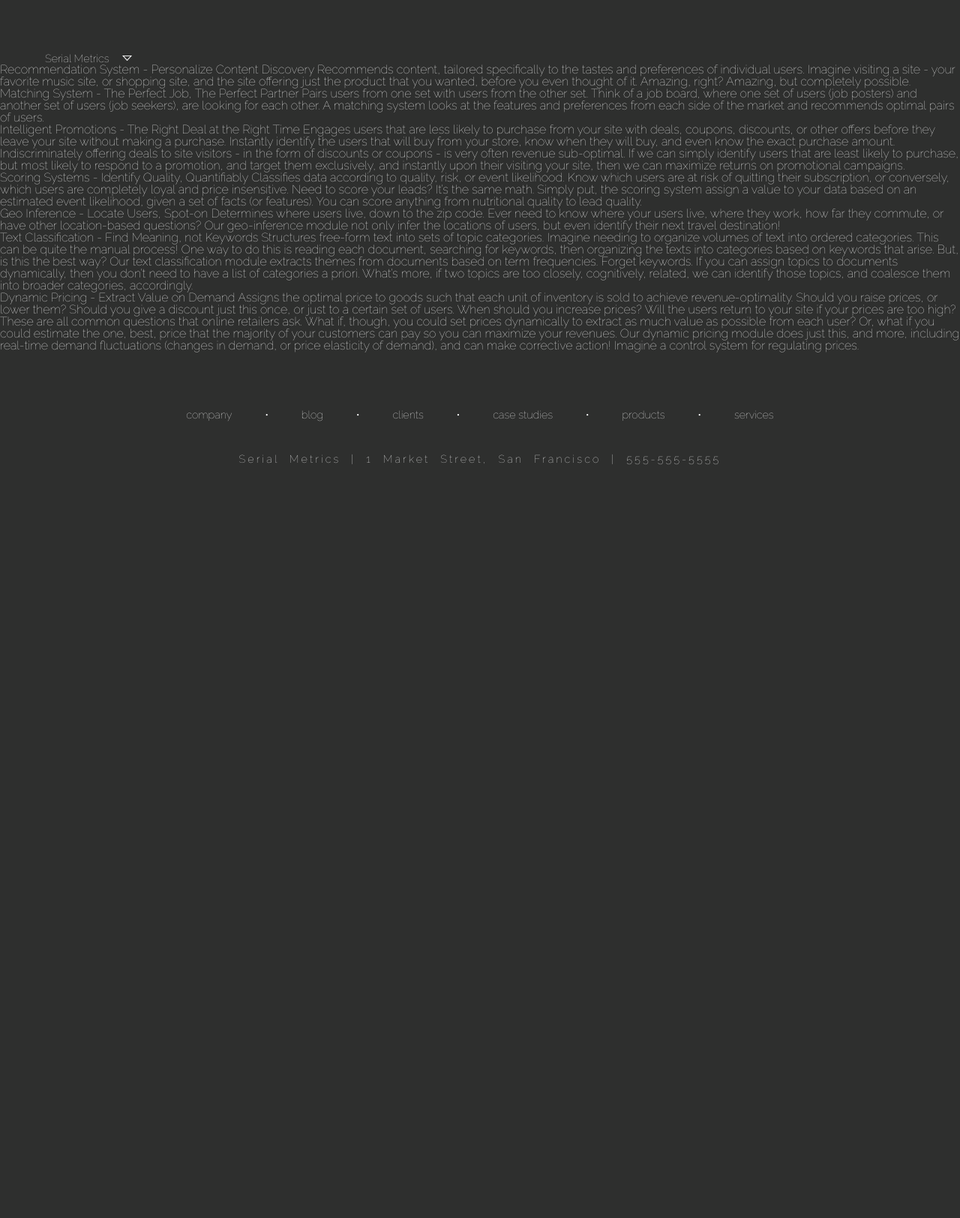
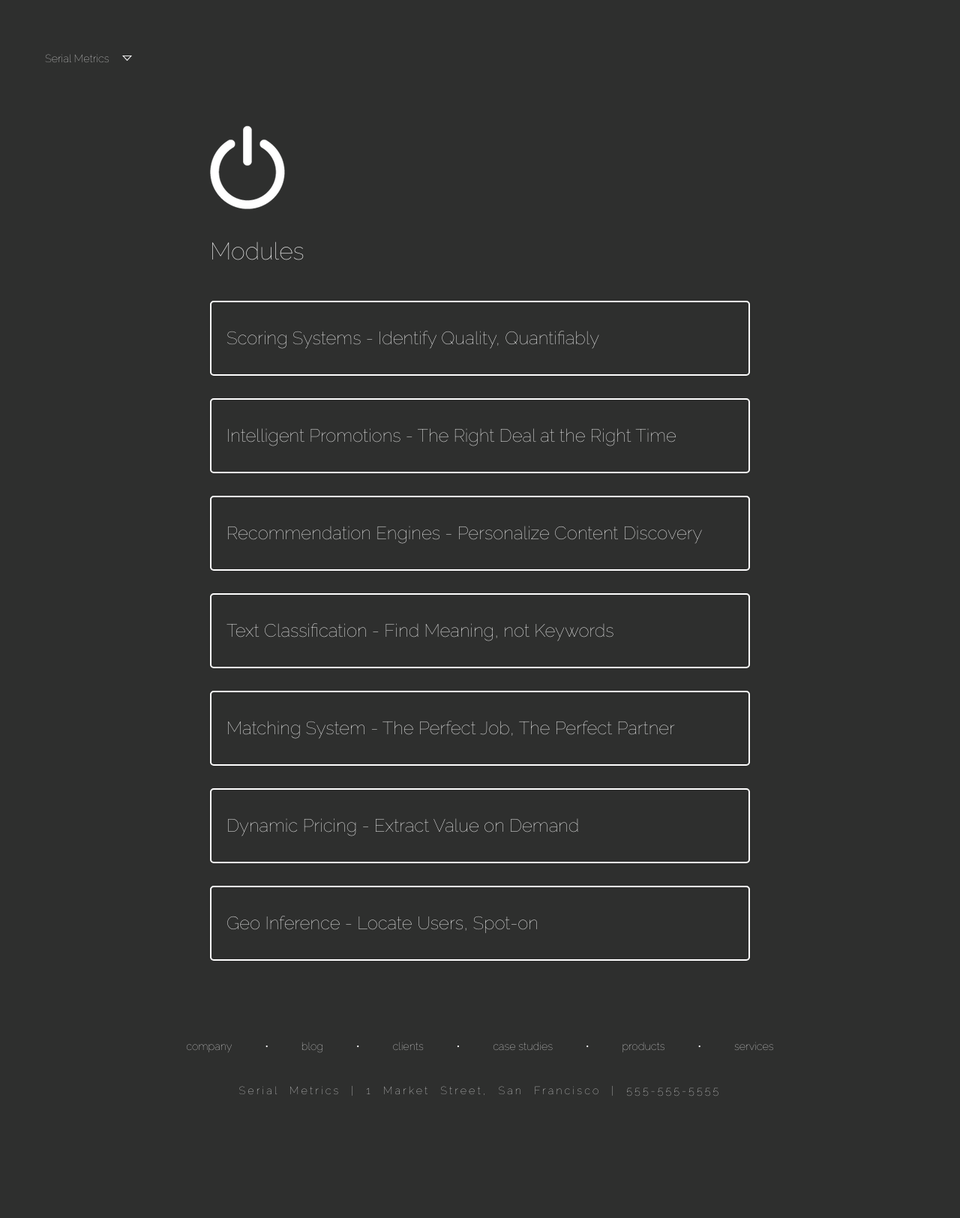
Before and after one commit to wreckslouie/serialmetrics, a PHP site: page /module_products.php in a window 1280 px wide. Shown: the whole page at 75% size. Before the commit the page ends 620 px from the top, so only its background shows below. Run offline with PHP 8.4, Linux system fonts and the light colour scheme; some libraries are stand-ins or nearby versions.

Commit message:
Add content and styles to modules page

```diff
--- /dev/null
+++ b/js/module_products.js
@@ -0,0 +1,17 @@
+$(function(){
+	$('.module-heading').click(function(e){
+		var sibling_content=$(this).siblings('.module-content');
+		if(sibling_content.css('display')=='none'){
+			$(sibling_content).slideDown(300);
+			e.stopPropagation();
+		}else{
+			$(sibling_content).slideUp(300);
+			e.stopPropagation();
+		}
+	});
+
+	$('html, body').click(function(){
+		$('.module-content').slideUp(300);
+	});
+
+});
--- a/module_products.php
+++ b/module_products.php
@@ -4,31 +4,33 @@
 	<title>Modules</title>
 	<?php include('includes/head_links.php'); ?>
 	<link rel="stylesheet" type="text/css" href="styles/module_products.css">
+	<script type="text/javascript" src="js/module_products.js"></script>
 </head>
 <body class="inside-page">
 
 	<?php include('includes/main_nav.php'); ?>
 
 	<div id="main-content">
+		<img src="images/modules_page/modules_icon.png">
+		<h1>Modules</h1>
 		<div class="module">
-		Recommendation System -  Personalize Content Discovery
-
-		Recommends content, tailored specifically to the tastes and preferences of individual users.  Imagine
-		visiting a site - your favorite music site, or shopping site, and the site offering just the product
-		that you wanted, before you even thought of it.  Amazing, right?  Amazing, but completely possible.
+			<div class="module-heading">
+			Scoring Systems  -  Identify Quality, Quantifiably
+			</div>
+			<div class="module-content">
+				Classifies data according to quality, risk, or event likelihood.  Know which users are at risk of quitting
+				their subscription, or conversely, which users are completely loyal and price insensitive.   Need to score
+				your leads?  It&rsquo;s the same math.  Simply put, the scoring system assign a value to your data based on an
+				estimated event likelihood, given a set of facts (or features). You can score anything from nutritional
+				quality to lead quality.
+			</div>
 		</div>
 
 		<div class="module">
-		Matching System -  The Perfect Job, The Perfect Partner
-
-		Pairs users from one set with users from the other set.  Think of a job board, where one set of users
-		(job posters) and another set of users (job seekers), are looking for each other.  A matching system
-		looks at  the features and preferences from each side of the market and recommends optimal pairs of users.
+			<div class="module-heading">
+			Intelligent Promotions -  The Right Deal at the Right Time
 			</div>
-
-		<div class="module">
-		Intelligent Promotions -  The Right Deal at the Right Time
-
+			<div class="module-content">
 				Engages users that are less likely to purchase from your site with deals, coupons, discounts, or other
 				offers before they leave your site without making a purchase.  Instantly identify the users that will
 				buy from your store, know when they will buy,  and even know the exact purchase amount.  Indiscriminately
@@ -37,40 +39,54 @@
 				and target them exclusively, and instantly upon their visiting your site, then we can maximize returns on
 				promotional campaigns.
 			</div>
-
-		<div class="module">
-		Scoring Systems  -  Identify Quality, Quantifiably
-
-		Classifies data according to quality, risk, or event likelihood.  Know which users are at risk of quitting
-		their subscription, or conversely, which users are completely loyal and price insensitive.   Need to score
-		your leads?  It’s the same math.  Simply put, the scoring system assign a value to your data based on an
-		estimated event likelihood, given a set of facts (or features). You can score anything from nutritional
-		quality to lead quality.
 		</div>
 
 		<div class="module">
-		Geo Inference - Locate Users, Spot-on
+			<div class="module-heading">
+			Recommendation Engines -  Personalize Content Discovery
+			</div>
 
-		Determines where users live, down to the zip code.  Ever need to know where your users live, where they work,
-		how far they commute, or have other location-based questions?  Our geo-inference module not only infer the
-		locations of users, but even identify their next travel destination!
+			<div class="module-content">
+				Recommend content, tailored specifically to the tastes and preferences of individual users.  Imagine
+				visiting a site - your favorite music site, or shopping site, and the site offering just the product
+				that you wanted, before you even thought of it.  Amazing, right?  Amazing, but completely possible.
+			</div>
 		</div>
 
 		<div class="module">
+			<div class="module-heading">
 				Text Classification - Find Meaning, not Keywords
+			</div>
 
+			<div class="module-content">
 				Structures free-form text into sets of topic categories.  Imagine needing to organize volumes of text into
 				ordered categories. This can be quite the manual process! One way to do this is reading each document,
 				searching for keywords, then organizing the texts into categories based on keywords that arise. But, is this
 				the best way? Our text classification module extracts themes from documents based on term frequencies.
-		Forget keywords.  If you can assign topics to documents dynamically, then you don’t need to have a list of
-		categories a priori.  What’s more, if two topics are too closely, cognitively, related, we can identify
+				Forget keywords.  If you can assign topics to documents dynamically, then you don&rsquo;t need to have a list of
+				categories a priori.  What&rsquo;s more, if two topics are too closely, cognitively, related, we can identify
 				those topics, and coalesce them into broader categories,  accordingly.
+			</div>
 		</div>
 
 		<div class="module">
+			<div class="module-heading">
+			Matching System -  The Perfect Job, The Perfect Partner
+			</div>
+
+			<div class="module-content">
+				Pairs users from one set with users from the other set.  Think of a job board, where one set of users
+				(job posters) and another set of users (job seekers), are looking for each other.  A matching system
+				looks at  the features and preferences from each side of the market and recommends optimal pairs of users.
+			</div>
+		</div>
+
+		<div class="module">
+			<div class="module-heading">
 				Dynamic Pricing - Extract Value on Demand
+			</div>
 
+			<div class="module-content">
 				Assigns the optimal price to goods such that each unit of inventory is sold to achieve revenue-optimality.
 				Should you raise prices, or lower them?  Should you give a discount just this once, or just to a certain
 				set of users.  When should you increase prices? Will the users return to your site if your prices are too high?
@@ -82,6 +98,20 @@
 			</div>
 		</div>
 
+		<div class="module">
+			<div class="module-heading">
+			Geo Inference - Locate Users, Spot-on
+			</div>
+
+			<div class="module-content">
+				Determines where users live, down to the zip code.  Ever need to know where your users live, where they work,
+				how far they commute, or have other location-based questions?  Our geo-inference module not only infer the
+				locations of users, but even identify their next travel destination!
+			</div>
+		</div>
+
+	</div>
+
 
 	<?php include('includes/footer.php'); ?>
 
--- a/styles/module_products.css
+++ b/styles/module_products.css
@@ -139,3 +139,27 @@
 
 nav {
   padding: 5px 10px; }
+
+.inside-page #main-content .module .module-heading {
+  cursor: pointer; }
+.inside-page #main-content .module .module-content {
+  display: none; }
+
+/*----- Desktop Styles ------*/
+.inside-page #main-content {
+  width: 720px;
+  margin: 30px auto; }
+  .inside-page #main-content h1 {
+    margin: 10px 0 50px 0; }
+  .inside-page #main-content .module {
+    padding: 30px 20px;
+    margin: 30px 0;
+    border: 2px solid white;
+    border-radius: 5px;
+    -moz-border-radius: 5px; }
+    .inside-page #main-content .module .module-heading {
+      font-size: 1.5em;
+      line-height: 1.5em; }
+    .inside-page #main-content .module .module-content {
+      margin-top: 20px;
+      line-height: 1.5em; }
--- a/styles/module_products.scss
+++ b/styles/module_products.scss
@@ -1 +1,41 @@
 @import 'dark_inside_pages';
+
+.inside-page{
+	#main-content{
+		.module{
+			.module-heading{
+				cursor: pointer;
+			}
+			.module-content{
+				display: none;
+			}
+		}
+	}
+}
+
+/*----- Desktop Styles ------*/
+
+.inside-page{
+	#main-content{
+		width: 720px;
+		margin: 30px auto;
+		h1{
+			margin: 10px 0 50px 0;
+		}
+		.module{
+			padding: 30px 20px;
+			margin: 30px 0;
+			border: 2px solid white;
+			border-radius:5px;
+			-moz-border-radius:5px;
+			.module-heading{
+				font-size: 1.5em;
+				line-height: 1.5em;
+			}
+			.module-content{
+				margin-top: 20px;
+				line-height: 1.5em;
+			}
+		}
+	}
+}
```
Also changed, not shown: images/modules_page/modules_icon.png (added), index.php (line endings or trailing spaces). Lines whose indentation alone changed are shown as unchanged.
